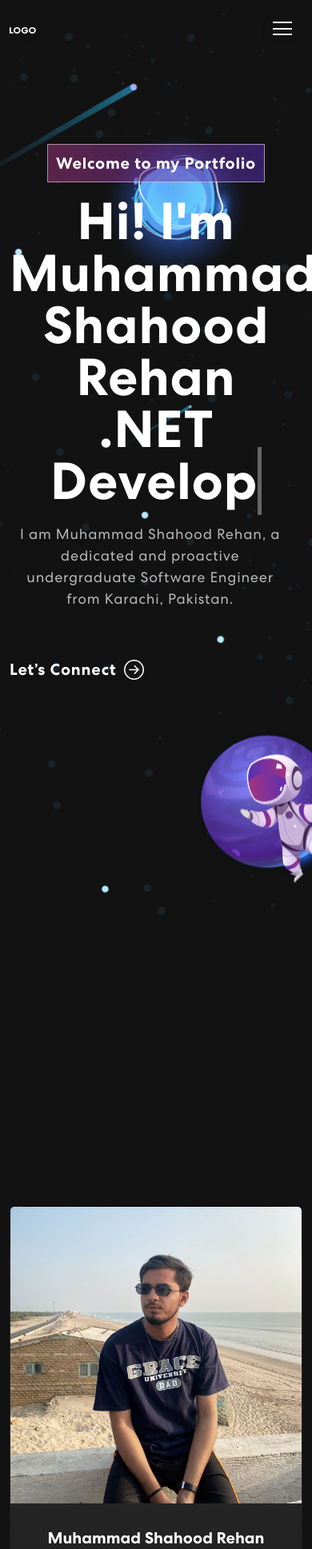
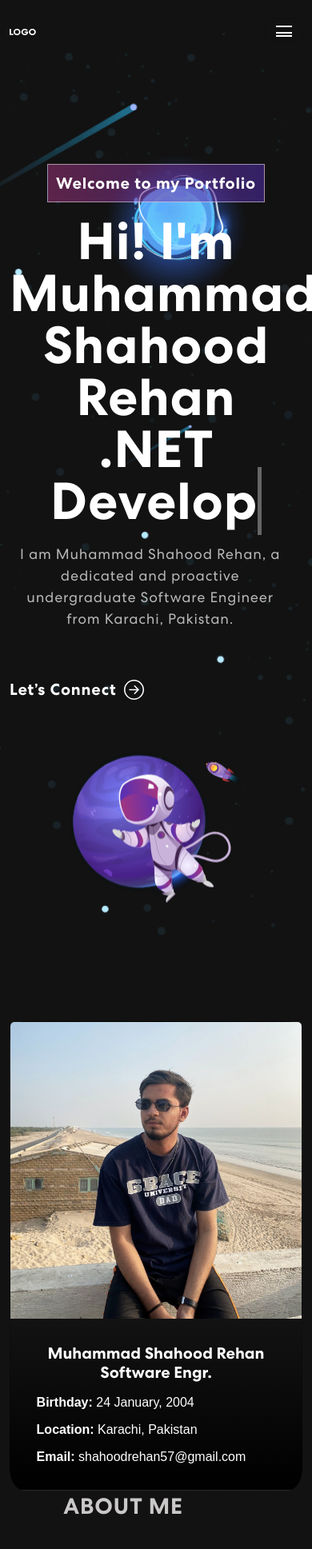
Before and after one commit to shahoodrehan/Portfolio, a React (Create React App) app: page / in a window 390 px wide. Shown: the top 1937 px of the page at 80% size. Built offline with nearby package versions, Linux system fonts and the light colour scheme.

Commit message:
Email service added

```diff
--- a/package.json
+++ b/package.json
@@ -10,6 +10,7 @@
     "animate.css": "^4.1.1",
     "bootstrap": "^5.3.2",
     "mdbreact": "^5.2.0",
+    "nodemailer": "^6.9.13",
     "react": "^18.2.0",
     "react-bootstrap": "^2.10.0",
     "react-bootstrap-icons": "^1.10.3",
--- a/src/App.css
+++ b/src/App.css
@@ -266,6 +266,54 @@ nav.navbar .navbar-toggler[aria-expanded="true"] .navbar-toggler-icon {
   border-color: transparent;
 }
 
+@media (max-width: 768px) {
+  nav.navbar {
+    padding: 20px 0;
+    margin-bottom: 20px;
+  }
+
+  /* Add margin to the next section */
+  section.banner {
+    margin-top: 25px; /* Adjust this value as needed */
+  }
+
+
+
+  nav.navbar .navbar-nav .nav-link.navbar-link {
+    padding: 0 20px;
+    font-size: 16px;
+  }
+
+  .social-icon a {
+    width: 32px;
+    height: 32px;
+  }
+
+  .navbar-text button {
+    padding: 12px 24px;
+    font-size: 16px;
+    margin-left: 160px;
+  }
+}
+
+@media (max-width: 576px) {
+  nav.navbar .navbar-toggler-icon {
+    width: 20px;
+    height: 14px;
+    top: -1px;
+  }
+
+  nav.navbar .navbar-toggler-icon:after,
+  nav.navbar .navbar-toggler-icon:before {
+    width: 20px;
+  }
+
+  nav.navbar .navbar-toggler[aria-expanded="true"] .navbar-toggler-icon:after,
+  nav.navbar .navbar-toggler[aria-expanded="true"] .navbar-toggler-icon:before {
+    top: 7px;
+  }
+}
+
 
 /************ Banner Css ************/
 .banner {
@@ -342,7 +390,7 @@ nav.navbar .navbar-toggler[aria-expanded="true"] .navbar-toggler-icon {
     max-width: 60%; /* Adjust the maximum width for smaller screens */
     height: auto;    /* Let the height adjust proportionally */
     top: 28%;       /* Remove the top position */
-    left: 10rem;         /* Adjust the left position or use another value as needed */
+        /* Adjust the left position or use another value as needed */
     right: 0;        /* Remove the right position */
   }
 }
@@ -441,7 +489,7 @@ left: 50px;
   background-color: #2e363c;
   position: relative;
   border-color: #2e363c;
-
+margin-top: 5%;
   &:hover {
     background-color: #549acd;
     /* Slightly darker background on hover */
@@ -460,7 +508,7 @@ left: 50px;
   background-color: #2e363c;
   position: relative;
   border-color: #2e363c;
-
+margin-top: 5%;
   &:hover {
     background-color: #549acd;
     /* Slightly darker background on hover */
@@ -490,14 +538,22 @@ left: 50px;
 @media (max-width: 768px) {
   .profile-card {
     position: relative; /* Set the position relative to allow absolute positioning inside */
-    padding-bottom: 200%;
-    top: 18rem; /* Give enough space for the profile info to fit under the image */
+    top: 2rem; /* Give enough space for the profile info to fit under the image */
+  }
+  section.skill{
+    margin-top: 10rem ;
+    margin-bottom: 4rem;
   }
 
   .profile-card .img {
     width: 100%; /* Make image full width */
     height: auto; /* Maintain aspect ratio */
     border-radius: 50%; /* If you want a circular image */
+  }
+ .profile-info {
+   margin-left: 10px;
+   margin-top: 20px;
+
   }
 
 
@@ -536,7 +592,7 @@ margin-left: 6%;
   padding-left: -20px;
   margin-top: -60px;
 
-  width: 100%; /* Set to 100% to take the full width */
+  width: 90%; /* Set to 100% to take the full width */
   display: block; /* Change to block to allow for width adjustment */
   overflow: hidden;
 }
@@ -561,7 +617,7 @@ margin-left: 30%;
   height: 15rem;
   margin-bottom: 10px;
 
- width: 84%;
+ width: 80%;
 }
 .item h5{
   padding-top: 15px !important;
@@ -610,9 +666,10 @@ margin-left: 30%;
 {
   flex: 0 0 auto;
 }
+
 @media only screen and (max-width: 1500px) {
   .skill {
-    width: 78rem;
+    width: 90rem;
   }
   .skill-section{
    margin-right: 10rem;
@@ -679,9 +736,10 @@ margin-left: 30%;
 
 
 }
-@media only screen and (max-width: 700px) {
+@media only screen and (max-width: 756px) {
   .skill {
-    width: 26rem;
+    width: 40rem;
+    margin-left:10px;
   }
   .skill-section{
    margin-right: 8rem;
@@ -992,7 +1050,37 @@ margin-left: 30%;
     margin-bottom: -15px;
   }
 
+  @media (max-width: 768px) {
+    .footer img {
+      width: 60%; /* Adjust as needed */
 
+    }
+
+    .footer p {
+      font-size: 14px; /* Adjust as needed */
+      margin-right: auto;
+      margin-left: auto;
+      text-align: center;
+    }
+
+   .social-icon {
+      margin-top: 5%; /* Adjust as needed */
+      margin-right: auto;
+      margin-left: auto;
+      text-align: center;
+
+    }
+  }
+
+  @media (max-width: 576px) {
+    .footer img {
+      width: 50%; /* Adjust as needed */
+    }
+
+    .footer p {
+      font-size: 12px; /* Adjust as needed */
+    }
+  }
 .App {
   text-align: center;
 }
--- a/src/Components/Banner.js
+++ b/src/Components/Banner.js
@@ -4,6 +4,7 @@ import headerImg from "../Assets/img/header-img.svg";
 import { ArrowRightCircle } from 'react-bootstrap-icons';
 import 'animate.css';
 import TrackVisibility from 'react-on-screen';
+import { HashLink } from "react-router-hash-link";
 
 export const Banner = () => {
   const [loopNum, setLoopNum] = useState(0);
@@ -58,6 +59,7 @@ export const Banner = () => {
                 <span className="tagline">Welcome to my Portfolio</span>
                 <h1>{`Hi! I'm Muhammad Shahood Rehan`}<br/> <span className="txt-rotate" dataPeriod="1000" data-rotate='[ ".NET Developer", "Back-End Developer", "WordPress Developer", "Web Developer" ]'><span className="wrap">{text}</span></span></h1>
                   <p>I am Muhammad Shahood Rehan, a dedicated and proactive undergraduate Software Engineer from Karachi, Pakistan.  </p>
+
                   <button onClick={() => console.log('connect')}>Let’s Connect <ArrowRightCircle size={25} /></button>
               </div>}
             </TrackVisibility>
--- a/src/Components/Navbar.js
+++ b/src/Components/Navbar.js
@@ -43,7 +43,7 @@ export const NavBar = () => {
         <Navbar expand="md" className={scroll ? "scrolled" : ""}>
             <Container>
                 <Navbar.Brand href="/">
-                    <img src={picture} alt="Logo" />
+                    <img src={picture} alt="SR" />
                 </Navbar.Brand>
                 <Navbar.Toggle aria-controls="basic-navbar-nav" >
                     <span className='navbar-toggler-icon'></span>
```
Also changed, not shown: src/Components/Skills.js (+0 -108 lines), 1 other file (tests, documents, lock files or other folders). Lines whose indentation alone changed are shown as unchanged.
